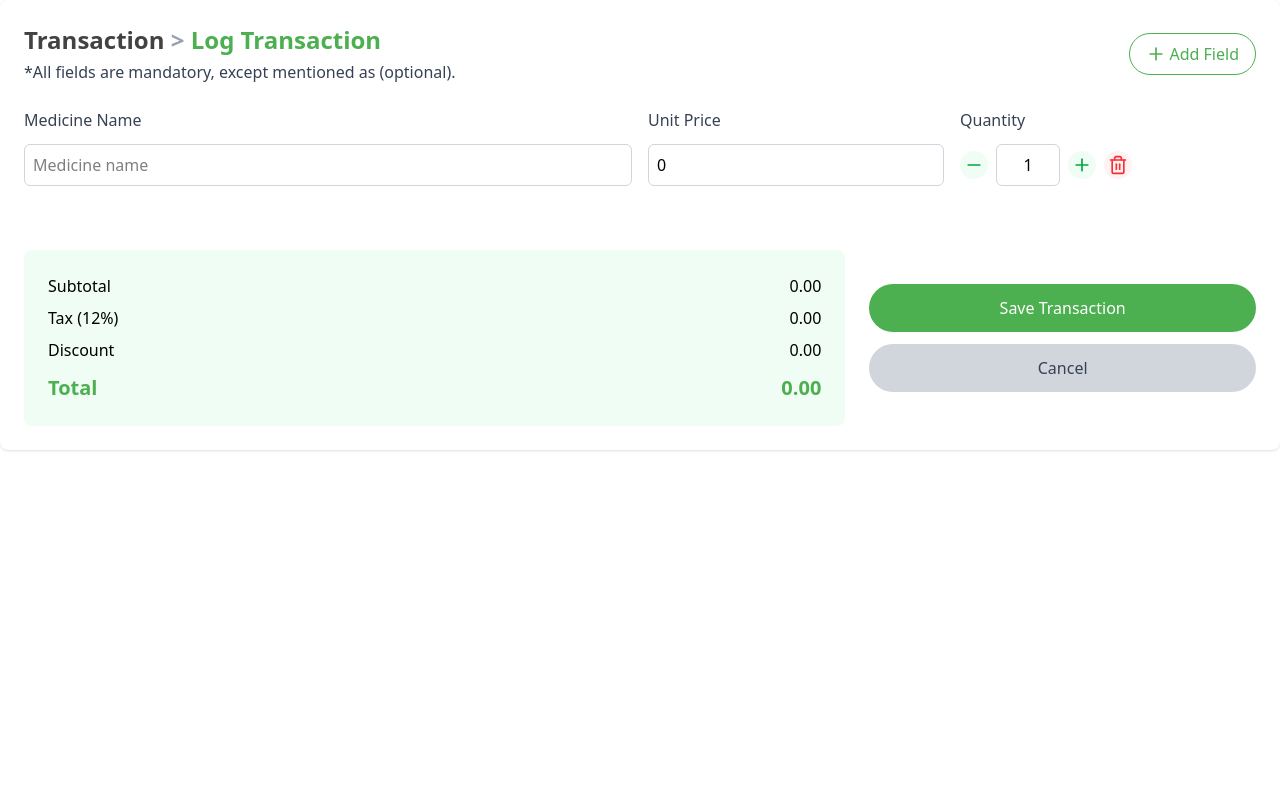
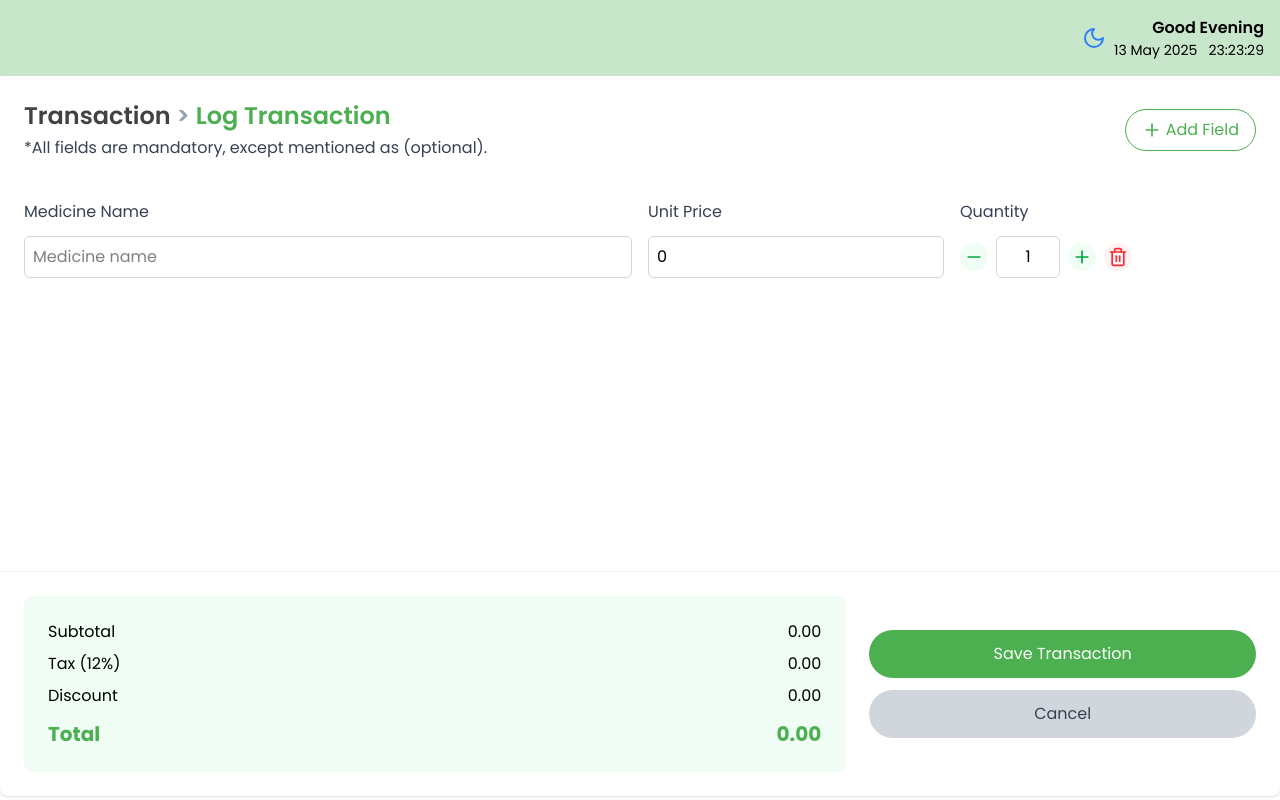
Before and after one commit to drchhhhhh/Prescripto, a React (Vite) app in the folder frontend/: page /transaction/log in a window 1280 px wide. Built offline with nearby package versions, Linux system fonts and the light colour scheme.

Commit message:
improve styles of transaction logging

```diff
--- a/frontend/src/pages/Transaction/TransactionLog.tsx
+++ b/frontend/src/pages/Transaction/TransactionLog.tsx
@@ -2,6 +2,7 @@
 
 import { useState } from "react"
 import { Plus, Minus, Trash2 } from "lucide-react"
+import Header from "../../components/Header"
 import TransactionModal from "../../components/TransactionModal"
 
 export interface MedicineItem {
@@ -12,9 +13,7 @@ export interface MedicineItem {
 }
 
 const TransactionForm = () => {
-  const [medicineItems, setMedicineItems] = useState<MedicineItem[]>([
-    { id: "1", name: "", price: 0, quantity: 1 }
-  ])
+  const [medicineItems, setMedicineItems] = useState<MedicineItem[]>([{ id: "1", name: "", price: 0, quantity: 1 }])
   const [taxPercentage, setTaxPercentage] = useState(0.12)
   const [discountValue, setDiscountValue] = useState(0)
   const [showModal, setShowModal] = useState(false)
@@ -22,10 +21,7 @@ const TransactionForm = () => {
   const [receiptNumber, setReceiptNumber] = useState("001")
 
   const addNewItem = () => {
-    setMedicineItems([
-      ...medicineItems,
-      { id: Date.now().toString(), name: "", price: 0, quantity: 1 }
-    ])
+    setMedicineItems([...medicineItems, { id: Date.now().toString(), name: "", price: 0, quantity: 1 }])
   }
 
   const removeItem = (id: string) => {
@@ -33,26 +29,18 @@ const TransactionForm = () => {
   }
 
   const updateItemField = (id: string, field: keyof MedicineItem, value: string | number) => {
-    setMedicineItems(
-      medicineItems.map((item) => (item.id === id ? { ...item, [field]: value } : item))
-    )
+    setMedicineItems(medicineItems.map((item) => (item.id === id ? { ...item, [field]: value } : item)))
   }
 
   const incrementQuantity = (id: string) => {
-    setMedicineItems(
-      medicineItems.map((item) =>
-        item.id === id ? { ...item, quantity: item.quantity + 1 } : item
-      )
-    )
+    setMedicineItems(medicineItems.map((item) => (item.id === id ? { ...item, quantity: item.quantity + 1 } : item)))
   }
 
   const decrementQuantity = (id: string) => {
     setMedicineItems(
       medicineItems.map((item) =>
-        item.id === id && item.quantity > 1
-          ? { ...item, quantity: item.quantity - 1 }
-          : item
-      )
+        item.id === id && item.quantity > 1 ? { ...item, quantity: item.quantity - 1 } : item,
+      ),
     )
   }
 
@@ -74,9 +62,12 @@ const TransactionForm = () => {
   }
 
   return (
-    <main className="bg-white rounded-lg shadow-sm relative font-sans"> {/*aayusin ko pa colors*/}
-        <section className="p-6">
-            <header className="flex items-center justify-between mb-4">
+    <>
+      <Header />
+      <main className="bg-white rounded-lg shadow-sm relative font-poppins flex flex-col h-[calc(100vh-80px)]">
+        {" "}
+        <section className="p-6 flex flex-col h-full">
+          <div className="flex items-center justify-between mb-4">
             <div>
               <h1 className="text-2xl font-semibold text-darkGray">
                 Transaction <span className="text-gray-400">&gt;</span>{" "}
@@ -91,9 +82,9 @@ const TransactionForm = () => {
               <Plus className="w-5 h-5 mr-1" />
               Add Field
             </button>
-            </header>
+          </div>
 
-            <section className="mt-6">
+          <section className="mt-6 flex-grow overflow-y-auto">
             <div className="grid grid-cols-12 gap-4 mb-2">
               <div className="col-span-6">
                 <label className="block text-gray-700 mb-1">Medicine Name</label>
@@ -106,9 +97,9 @@ const TransactionForm = () => {
               </div>
             </div>
 
-            <ul>
+            <ul className="space-y-4">
               {medicineItems.map((item) => (
-                <li key={item.id} className="grid grid-cols-12 gap-4 mb-4">
+                <li key={item.id} className="grid grid-cols-12 gap-4">
                   <div className="col-span-6">
                     <input
                       type="text"
@@ -127,7 +118,10 @@ const TransactionForm = () => {
                     />
                   </div>
                   <div className="col-span-3 flex items-center">
-                        <button onClick={() => decrementQuantity(item.id)} className="p-1 rounded-full bg-green-50 text-green-600">
+                    <button
+                      onClick={() => decrementQuantity(item.id)}
+                      className="p-1 rounded-full bg-green-50 text-green-600"
+                    >
                       <Minus className="w-5 h-5" />
                     </button>
                     <input
@@ -136,10 +130,16 @@ const TransactionForm = () => {
                       value={item.quantity}
                       onChange={(e) => updateItemField(item.id, "quantity", Number.parseInt(e.target.value) || 1)}
                     />
-                        <button onClick={() => incrementQuantity(item.id)} className="p-1 rounded-full bg-green-50 text-green-600">
+                    <button
+                      onClick={() => incrementQuantity(item.id)}
+                      className="p-1 rounded-full bg-green-50 text-green-600"
+                    >
                       <Plus className="w-5 h-5" />
                     </button>
-                        <button onClick={() => removeItem(item.id)} className="ml-2 p-1 rounded-full bg-red-50 text-red-500">
+                    <button
+                      onClick={() => removeItem(item.id)}
+                      className="ml-2 p-1 rounded-full bg-red-50 text-red-500"
+                    >
                       <Trash2 className="w-5 h-5" />
                     </button>
                   </div>
@@ -148,9 +148,9 @@ const TransactionForm = () => {
             </ul>
           </section>
         </section>
-
-        <footer className="flex p-6 mb-6">
-            <section className="w-2/3 bg-green-50 p-6 rounded-lg">
+        <footer className="mt-auto p-6 border-t border-gray-100">
+          <div className="flex flex-row justify-between">
+            <article className="bg-green-50 p-6 rounded-lg w-2/3">
               <div className="ml-auto">
                 <div className="mb-2 flex justify-between">
                   <span className="font-medium">Subtotal</span>
@@ -169,16 +169,18 @@ const TransactionForm = () => {
                   <span className="text-primaryGreen font-bold text-xl">{totalAmount.toFixed(2)}</span>
                 </div>
               </div>
-            </section>
+            </article>
 
-            <section className="w-1/3 pl-6 flex flex-col justify-center space-y-3">
-                <button onClick={submitTransaction} className="px-8 py-3 bg-primaryGreen hover:bg-darkGreen rounded-full text-cleanWhite">
+            <aside className="w-1/3 pl-6 flex flex-col justify-center space-y-3">
+              <button
+                onClick={submitTransaction}
+                className="px-8 py-3 bg-primaryGreen hover:bg-darkGreen rounded-full text-cleanWhite"
+              >
                 Save Transaction
               </button>
-                <button className="px-8 py-3 bg-gray-300 hover:bg-gray-400 rounded-full text-gray-700">
-                    Cancel
-                </button>
-            </section>
+              <button className="px-8 py-3 bg-gray-300 hover:bg-gray-400 rounded-full text-gray-700">Cancel</button>
+            </aside>
+          </div>
 
           <TransactionModal
             show={showModal}
@@ -193,6 +195,7 @@ const TransactionForm = () => {
           />
         </footer>
       </main>
+    </>
   )
 }
 
```
Lines whose indentation alone changed are shown as unchanged.
